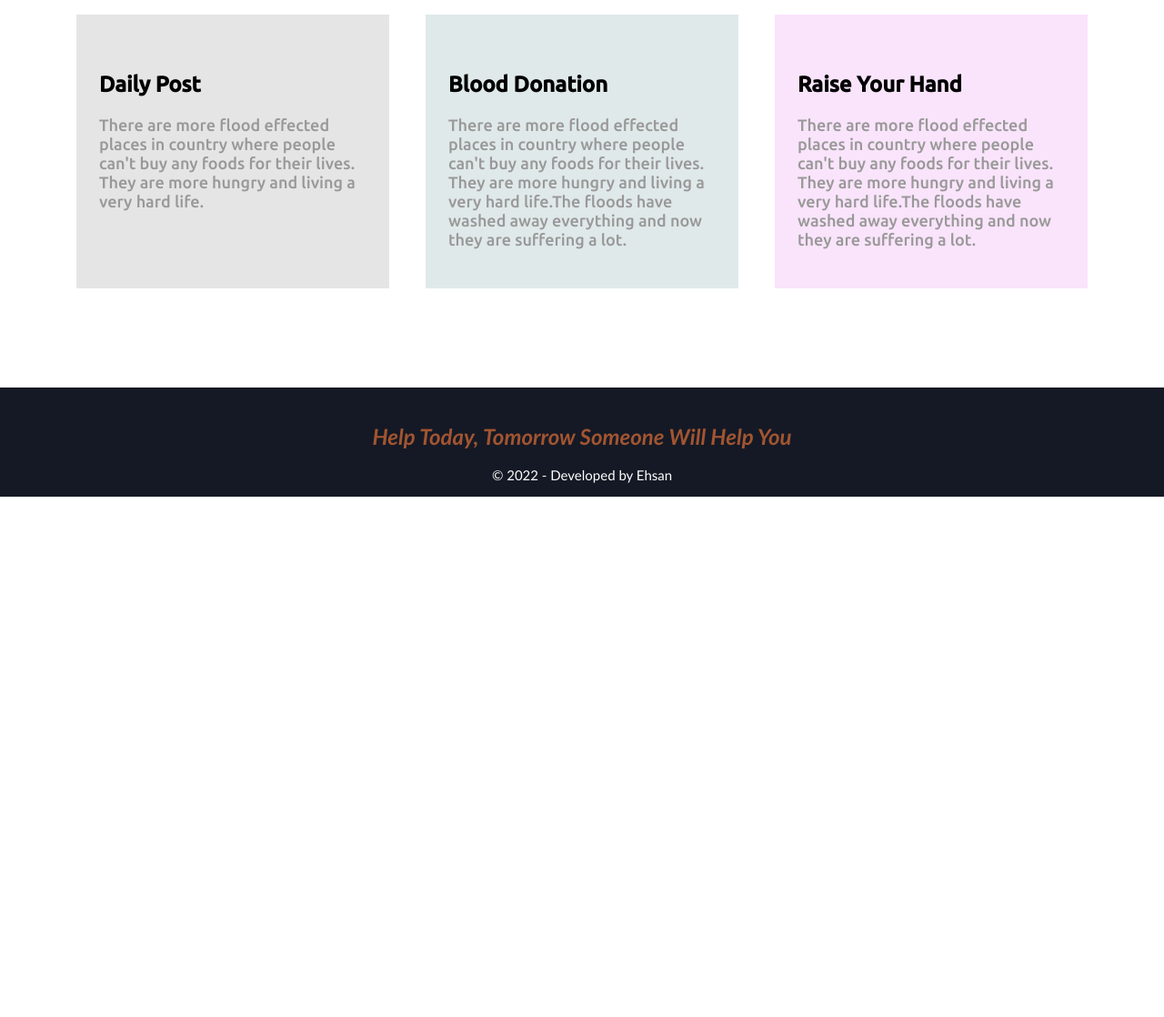
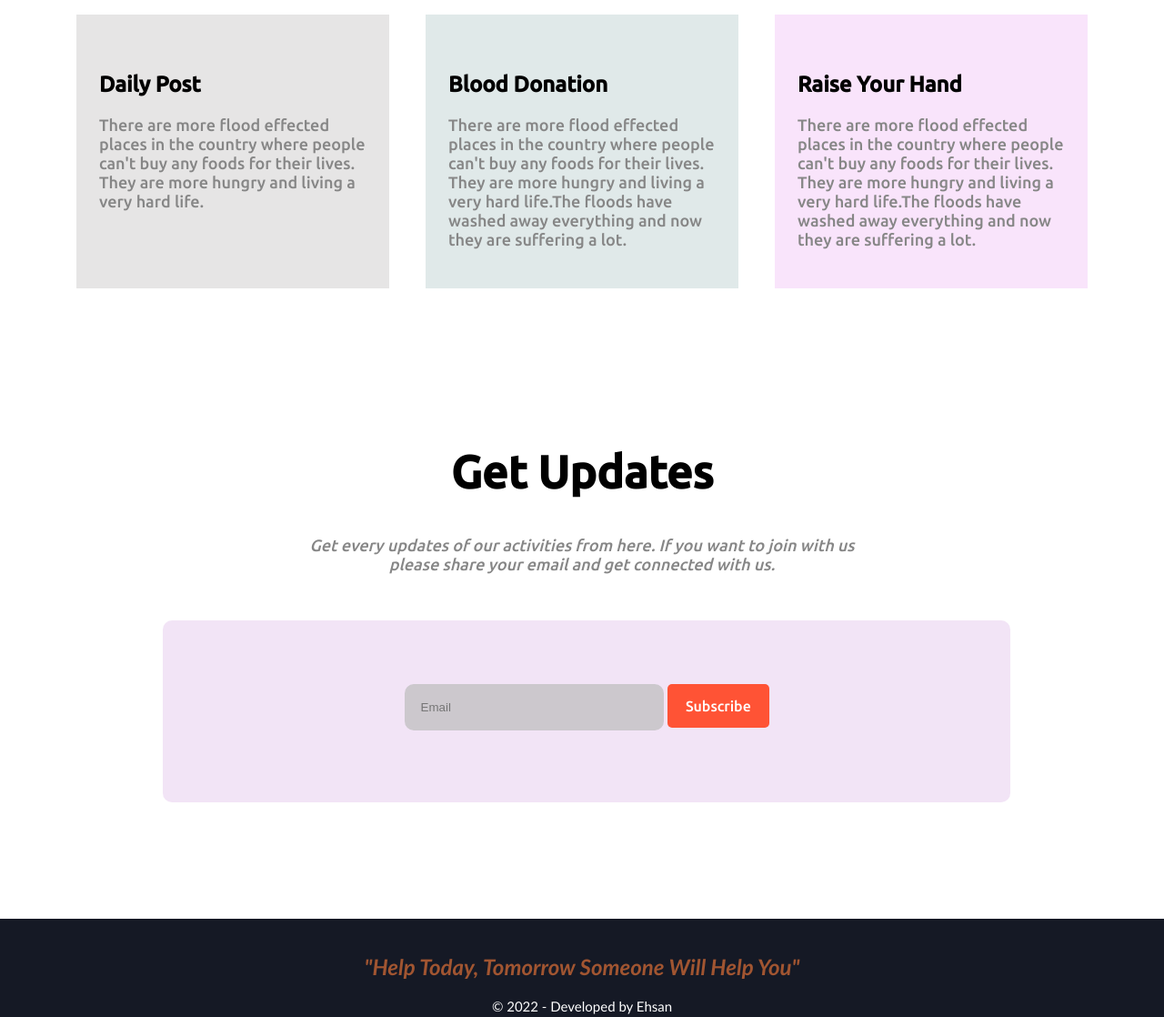
Before and after one commit to EhsanEIK/donate-relief-website, a plain HTML site: page index.html in a window 1280 px wide. Shown: the part 1620-2738 px from the top of the page at 91% size. Before the commit the page ends 2166 px from the top, so only its background shows below. Drawn offline with Linux system fonts and the light colour scheme.

Commit message:
Get Updates Section Added

```diff
--- a/css/style.css
+++ b/css/style.css
@@ -19,7 +19,7 @@ section {
     margin-top: 12%;
 }
 
-input {
+#amount-input {
     width: 100%;
     height: 20px;
     margin-bottom: 15px;
@@ -29,6 +29,14 @@ input {
     border-style: none;
     border-bottom: 1px solid rgba(184, 184, 184, 0.8);
     outline: none;
+}
+
+#mail-input {
+    background-color: rgba(189, 189, 189, 0.7);
+    width: 30%;
+    padding: 18px;
+    border-radius: 10px;
+    border-style: none;
 }
 
 #top-section-content-top-margin {
@@ -58,7 +66,7 @@ input {
     text-decoration: none;
     background-color: rgb(255, 83, 53);
     color: white;
-    padding: 15px 30px;
+    padding: 15px 20px;
     display: inline-block;
     margin-top: 10px;
     border-radius: 5px;
@@ -83,6 +91,10 @@ input {
 
 .blue-color {
     color: rgb(161, 85, 49);
+}
+
+.grey-color {
+    color: rgb(134, 134, 134);
 }
 
 .donate-amount-section {
@@ -114,15 +126,11 @@ input {
     padding: 25px;
 }
 
-.card-body p {
-    color: rgb(153, 152, 152);
-}
-
 footer {
     background-color: rgb(21, 25, 37);
     width: 100%;
     position: absolute;
-    margin-top: 7%;
+    margin-top: 10%;
     font-family: 'Trebuchet MS', 'Lucida Sans Unicode', 'Lucida Grande', 'Lucida Sans', Arial, sans-serif;
     font-style: italic;
 }
@@ -135,3 +143,19 @@ footer p {
     font-size: 15px;
     font-style: normal;
 }
+
+.email-part {
+    text-align: center;
+    background-color: rgba(234, 211, 240, 0.6);
+    border-radius: 10px;
+    height: 100px;
+    padding: 50px;
+    width: 65%;
+    margin-left: 14%;
+    margin-top: 4%;
+}
+
+.email-part input,
+.email-part a {
+    margin-top: 20px;
+}
--- a/index.html
+++ b/index.html
@@ -13,6 +13,7 @@
 </head>
 
 <body>
+    <!-- top section -->
     <section class="top-section-bg-img">
         <div id="top-section-content-top-margin" class="white-color common-content-style">
             <h1>Share Your Huminity With Human</h1>
@@ -20,6 +21,7 @@
             <a href="#" class="link-btn">Donate Here</a>
         </div>
     </section>
+    <!-- donate amount section -->
     <section>
         <div class="common-content-style">
             <h1>Donate Your Amount</h1>
@@ -33,11 +35,12 @@
             <h2>5000tk</h2>
         </div>
         <div class="common-content-style">
-            <input type="number" placeholder="Amount in (BDT)">
+            <input id="amount-input" type="number" placeholder="Amount in (BDT)">
             <br>
             <a href="#" class="link-btn">Donate Here</a>
         </div>
     </section>
+    <!-- project plan section -->
     <section>
         <div class="common-content-style">
             <h1>Our Project Plan</h1>
@@ -47,24 +50,35 @@
             <div id="grey-color-card">
                 <img src="./icons/hand-icon.png" alt="">
                 <h2>Daily Post</h2>
-                <p>There are more flood effected places in country where people can't buy any foods for their lives. They are more hungry and living a very hard life.</p>
+                <p class="grey-color">There are more flood effected places in the country where people can't buy any foods for their lives. They are more hungry and living a very hard life.</p>
             </div>
             <div id="water-color-card">
                 <img src="./icons/blood.png" alt="">
                 <h2>Blood Donation</h2>
-                <p>There are more flood effected places in country where people can't buy any foods for their lives. They are more hungry and living a very hard life.The floods have washed away everything and now they are suffering a lot.</p>
+                <p class="grey-color">There are more flood effected places in the country where people can't buy any foods for their lives. They are more hungry and living a very hard life.The floods have washed away everything and now they are suffering a lot.</p>
             </div>
             <div id="pink-color-card">
                 <img src="./icons/drop-icon.png" alt="">
                 <h2>Raise Your Hand</h2>
-                <p>There are more flood effected places in country where people can't buy any foods for their lives. They are more hungry and living a very hard life.The floods have washed away everything and now they are suffering a lot.</p>
+                <p class="grey-color">There are more flood effected places in the country where people can't buy any foods for their lives. They are more hungry and living a very hard life.The floods have washed away everything and now they are suffering a lot.</p>
             </div>
         </div>
+    </section>
+    <!-- get updates section -->
+    <section>
+        <div class="common-content-style">
+            <h1>Get Updates</h1>
+            <i><p class="grey-color">Get every updates of our activities from here. If you want to join with us please share your email and get connected with us.</p>
+            </div></i>
+            <div class="email-part">
+                <input id="mail-input" type="text" placeholder="Email">
+                <a href="#" class="link-btn">Subscribe</a>
+            </div>
     </section>
 </body>
 <footer>
     <div class="common-content-style">
-        <h2 class="blue-color">Help Today, Tomorrow Someone Will Help You</h2>
+        <h2 class="blue-color">"Help Today, Tomorrow Someone Will Help You"</h2>
         <p class="white-color">&copy; 2022 - Developed by Ehsan</p>
     </div>
 </footer>
```
